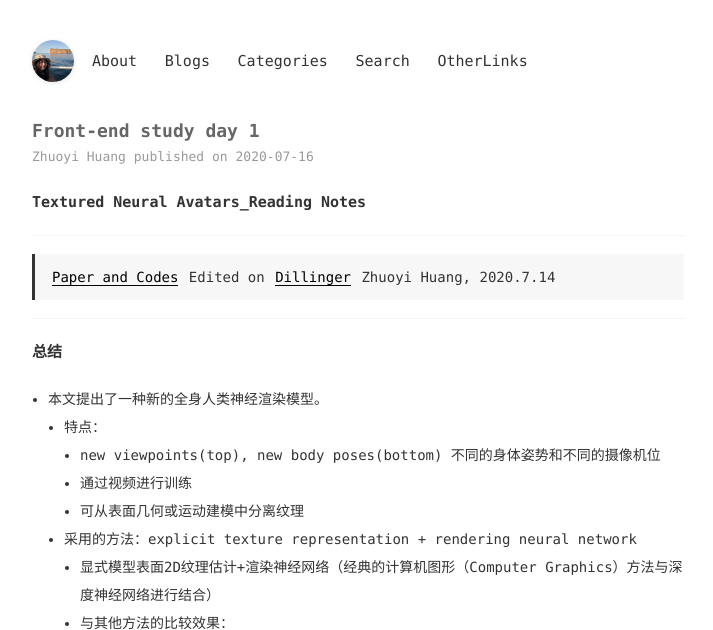
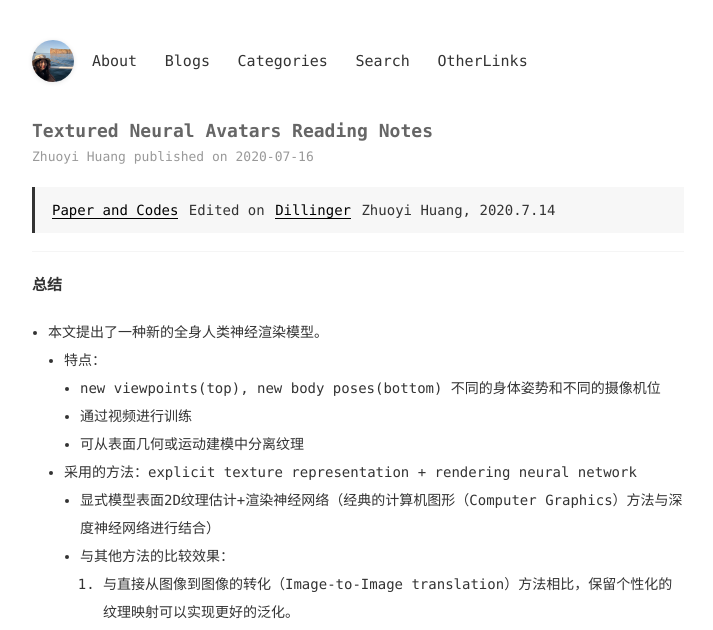
Before and after one commit to Yvonne0413/Yvonne0413.github.io, a Jekyll site: the page built from _posts/2020-07-16-Textured Neural Avatars.md, in a window 1280 px wide and 900 px high, cut to the strip 0-630 px from the top of the window. Shown: the whole strip, without its empty margins (282-995 px from the left). Built offline with Jekyll 4.4.1, drawn with Linux system fonts in a browser that asks for light colours; formulas are drawn with MathJax 3; comment, search, counter and statistics services are not loaded.

Commit message:
change title of tna

```diff
--- a/_posts/2020-07-16-Textured Neural Avatars.md
+++ b/_posts/2020-07-16-Textured Neural Avatars.md
@@ -1,12 +1,8 @@
 ---
 layout: mypost
-title: Front-end study day 1
+title: Textured Neural Avatars Reading Notes
 categories: [paper notes, computer vision]
 ---
-
-### Textured Neural Avatars_Reading Notes
-
-------
 
 > [Paper and Codes](https://www.catalyzex.com/paper/arxiv:1905.08776 "Textured Neural Avatars")
 > Edited on [Dillinger](https://dillinger.io/)
```
